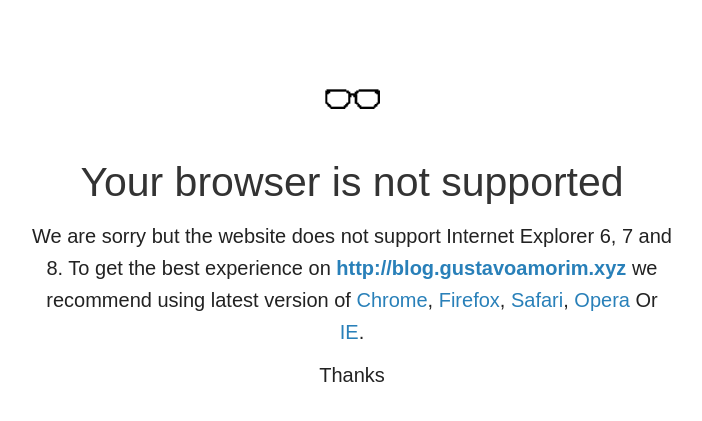
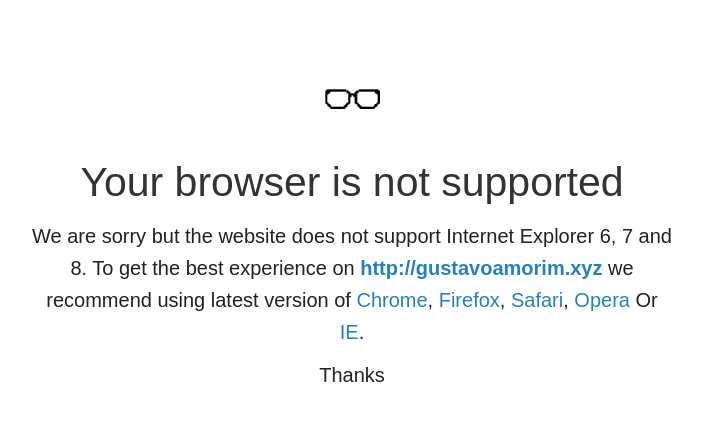
Before and after one commit to gustavofamorim/gustavofamorim.com, a Jekyll site: the page built from browser-warning/index.html, in a window 1280 px wide. Shown: the top 421 px of the page, without its empty margins (288-990 px from the left). Built offline with Jekyll 4.4.1, drawn with Linux system fonts in a browser that asks for light colours.

Commit message:
Atualização da URL do site

```diff
--- a/_config.yml
+++ b/_config.yml
@@ -5,7 +5,7 @@
 description: > # this means to ignore newlines until "baseurl:"
  Um nerd recém formado em Ciência da Computação
 baseurl: "" # the subpath of your site, e.g. /blog/
-url: "http://blog.gustavoamorim.xyz" # the base hostname & protocol for your site
+url: "http://gustavoamorim.xyz" # the base hostname & protocol for your site
 logourl: /assets/images/logo.png # Site logo
 author: "Gustavo Freitas de Amorim"
 author_thumbnail: "/assets/images/avatar.jpg" # Author avatar
```
